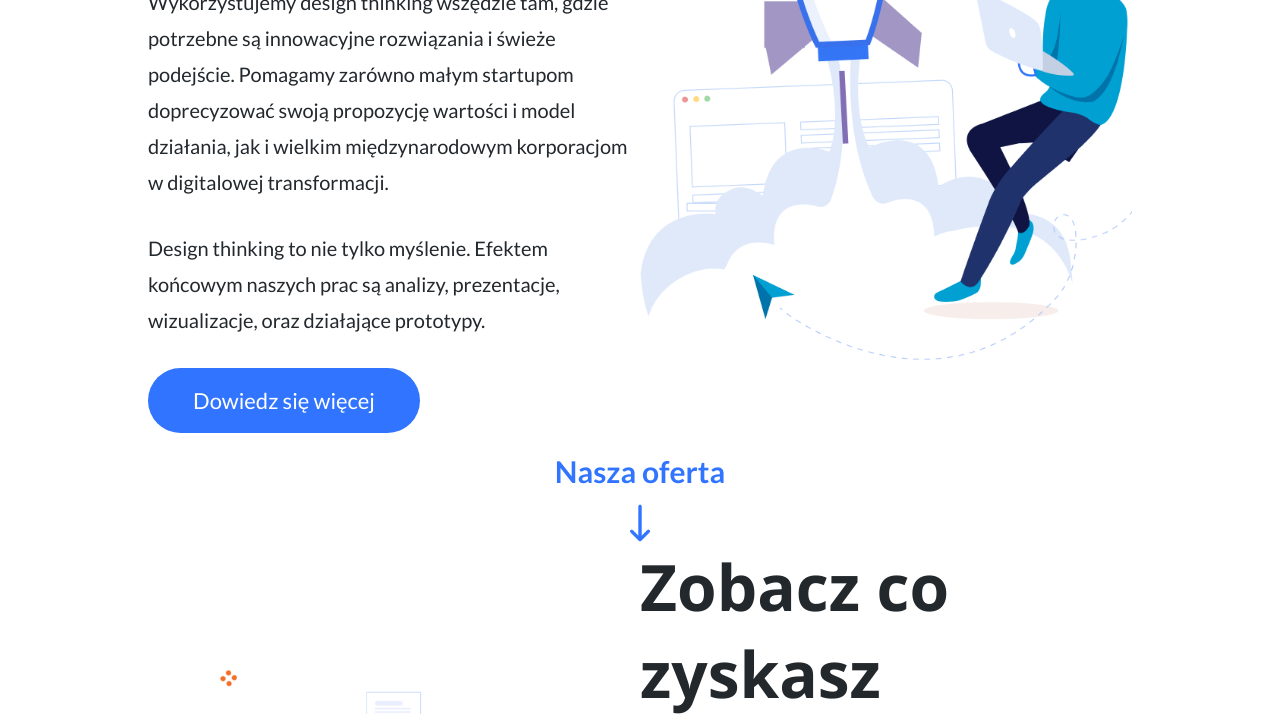
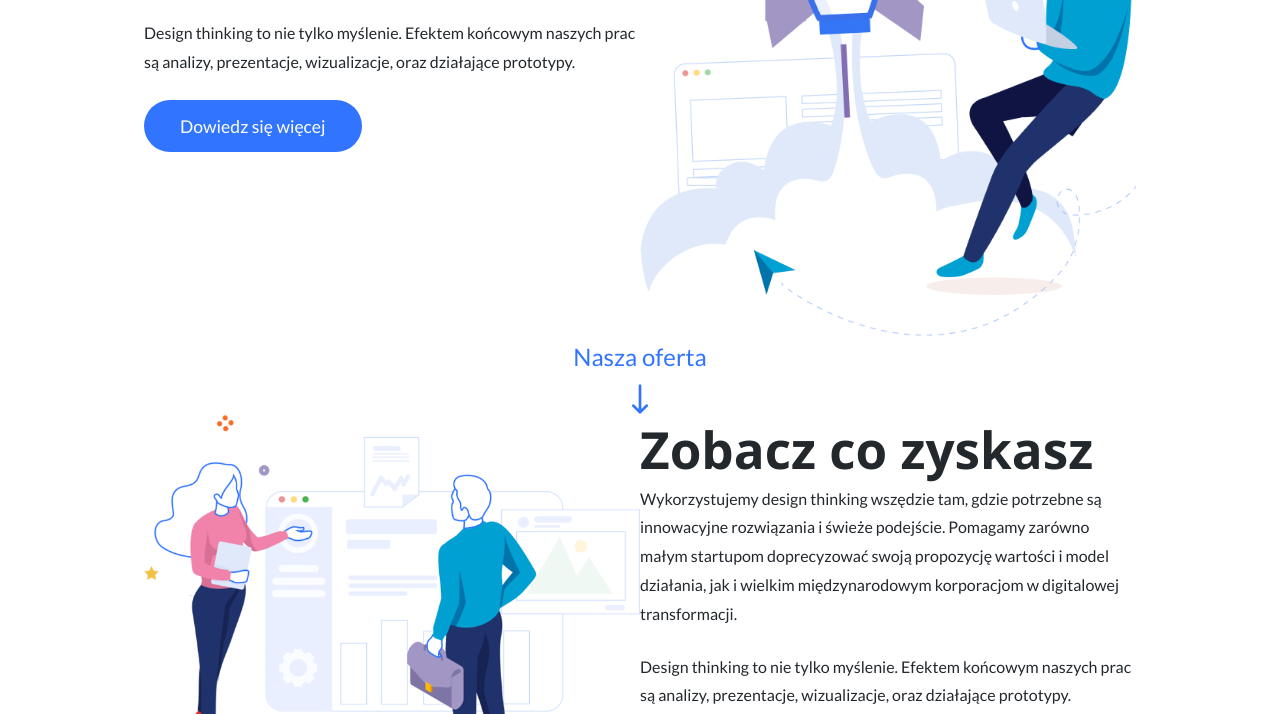
Before and after one commit to katarzynaFronc/WPcare, a website built with Vite: page src/index.html in a window 1280 px wide. Shown: the part 334-1048 px from the top of the page. Built offline with nearby package versions, Linux system fonts and the light colour scheme.

Commit message:
reset css

```diff
--- a/src/sass/main.scss
+++ b/src/sass/main.scss
@@ -1,3 +1,5 @@
+@import "./../../node_modules/reset-css/sass/reset";
+
 @import "base/body";
 
 @import "components/buttons";
```
Also changed, not shown: src/index.html (+0 -1 lines), src/sass/main.css, 2 other files.
